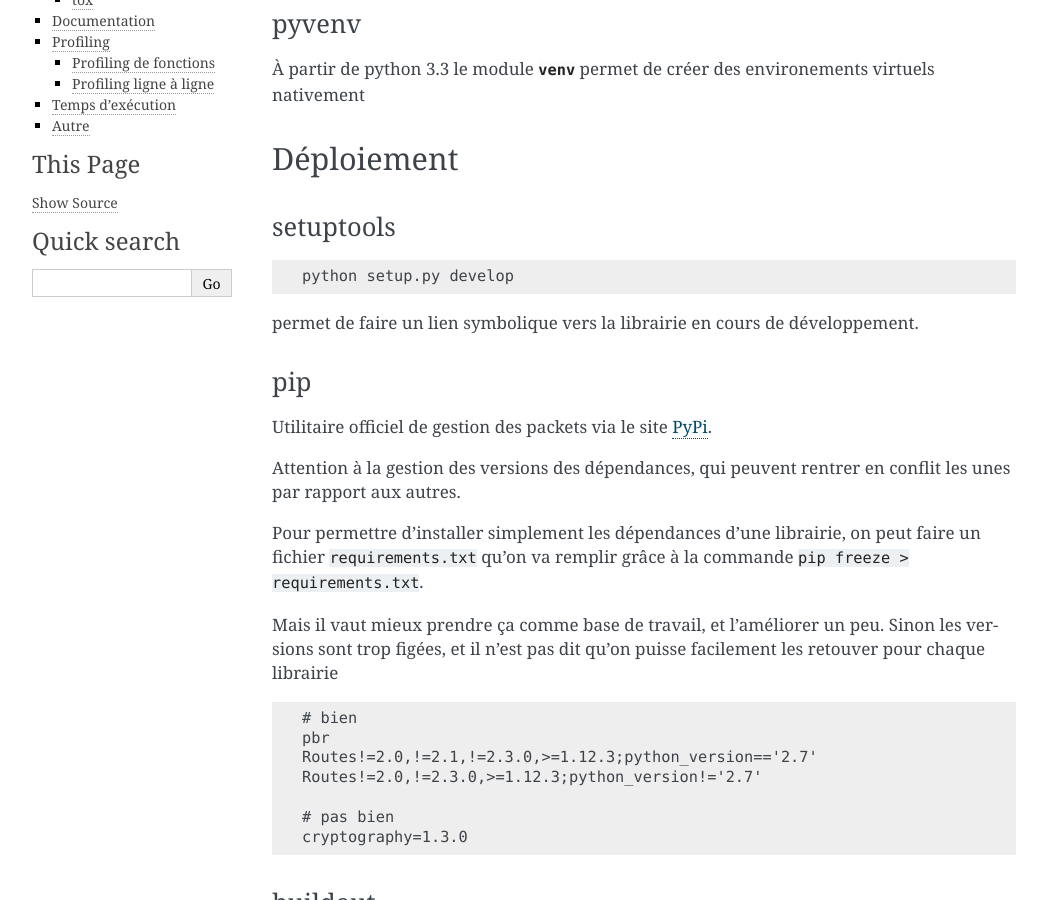
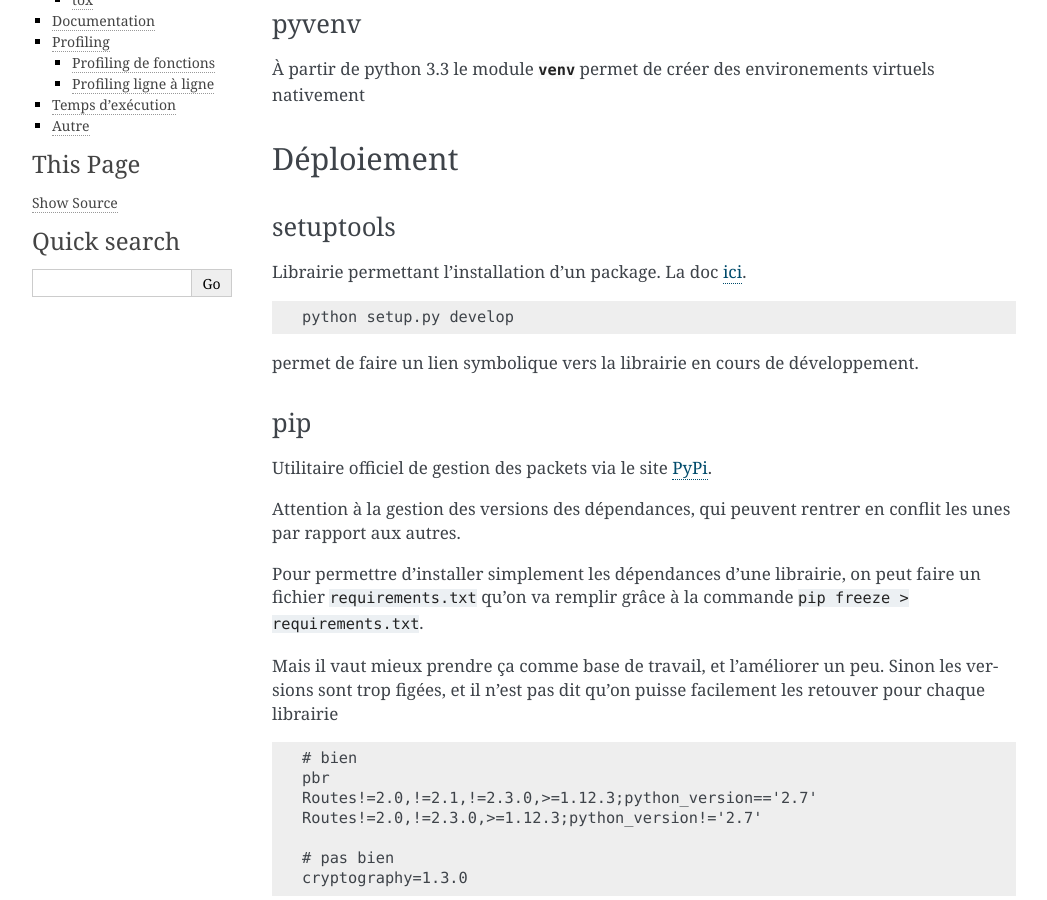
Before and after one commit to galactics/doc-python, a Sphinx documentation site: the page built from source/06-tools.rst, in a window 1280 px wide and 900 px high, scrolled down 441 px. Shown: the whole window, without its empty margins (106-1153 px from the left). Built offline with Sphinx 7.4.7, drawn with Linux system fonts in a browser that asks for light colours.

Commit message:
setuptools

```diff
--- a/source/06-tools.rst
+++ b/source/06-tools.rst
@@ -29,6 +29,8 @@ Déploiement
 
 setuptools
 ^^^^^^^^^^
+
+Librairie permettant l'installation d'un package. La doc `ici <https://setuptools.readthedocs.io/en/latest/>`__.
 
 .. code-block:: shell
 
```
